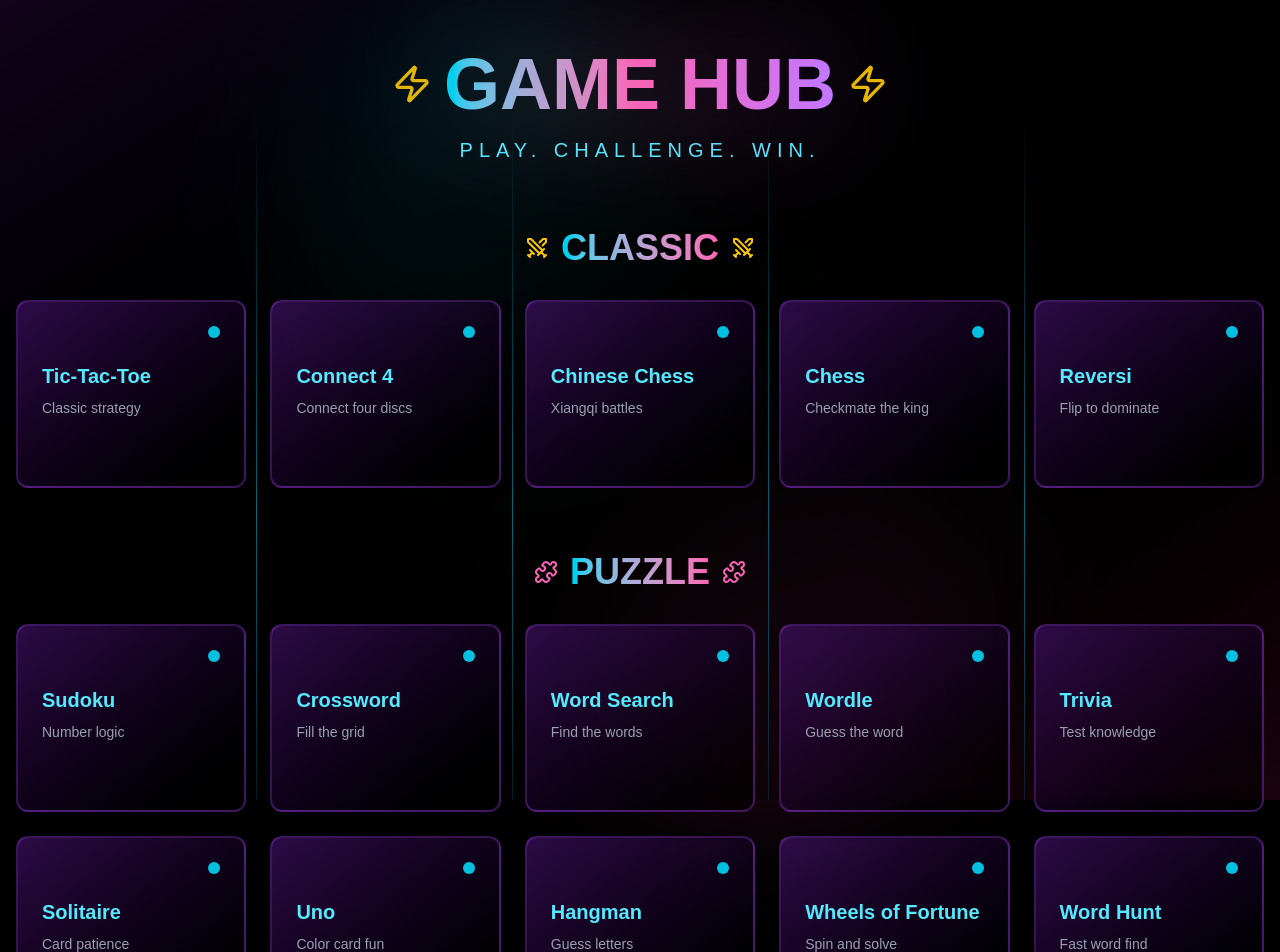
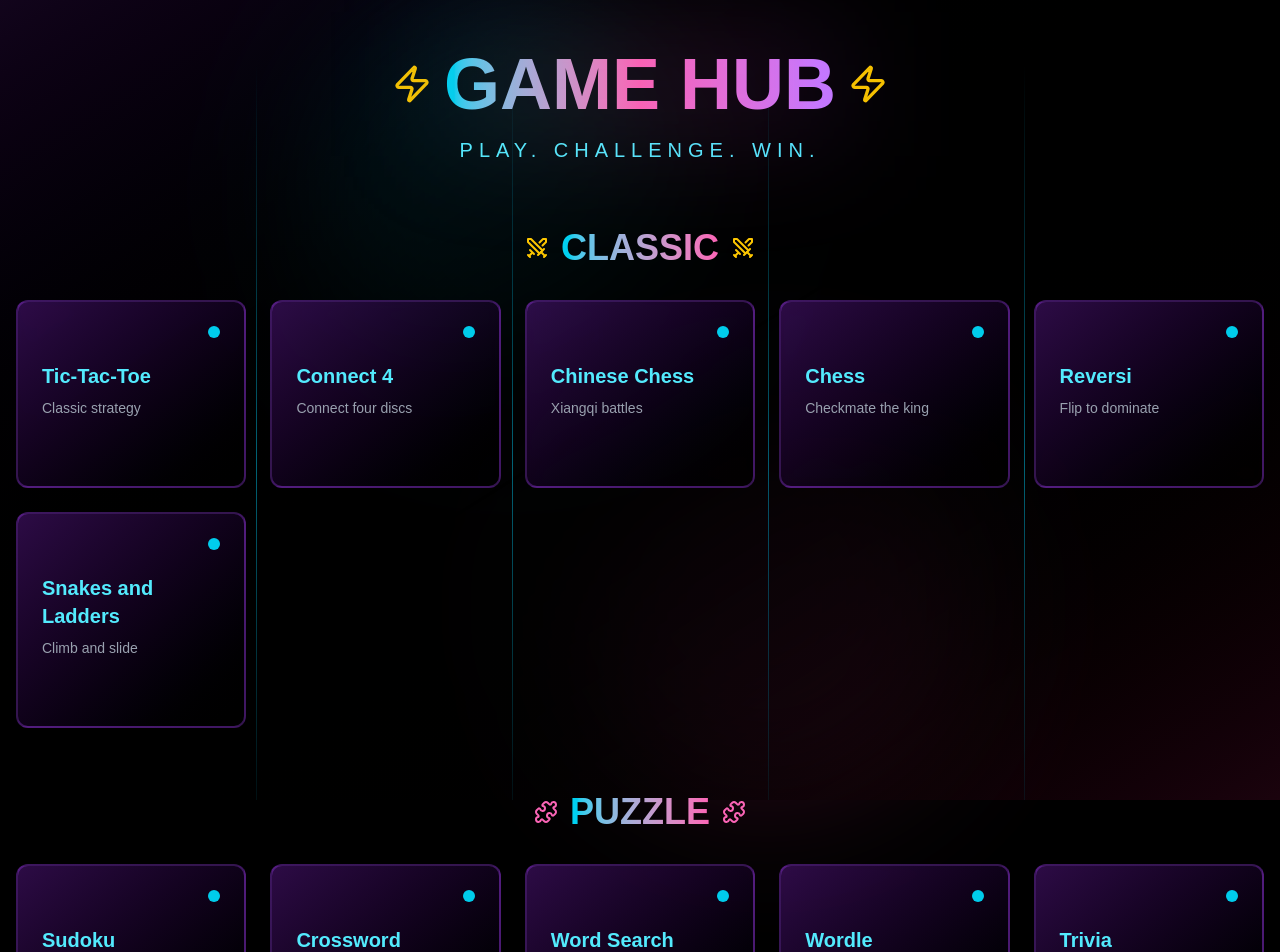
Before and after one commit to teozhengyang/games, a Next.js app in the folder app/: page / in a window 1280 px wide. Shown: the top 952 px of the page. Built offline with nearby package versions, Linux system fonts and the light colour scheme.

Commit message:
update games list

```diff
--- a/app/app/page.tsx
+++ b/app/app/page.tsx
@@ -18,6 +18,7 @@ export default function Home() {
                 { title: "Chinese Chess", description: "Xiangqi battles", href: "/chinese-chess" },
                 { title: "Chess", description: "Checkmate the king", href: "/chess" },
                 { title: "Reversi", description: "Flip to dominate", href: "/reversi" },
+                { title: "Snakes and Ladders", description: "Climb and slide", href: "/snakes-and-ladders" },
             ],
         },
         {
@@ -30,10 +31,6 @@ export default function Home() {
                 { title: "Wordle", description: "Guess the word", href: "/wordle" },
                 { title: "Trivia", description: "Test knowledge", href: "/trivia" },
                 { title: "Solitaire", description: "Card patience", href: "/solitaire" },
-                { title: "Uno", description: "Color card fun", href: "/uno" },
-                { title: "Hangman", description: "Guess letters", href: "/hangman" },
-                { title: "Wheels of Fortune", description: "Spin and solve", href: "/wheels-of-fortune" },
-                { title: "Word Hunt", description: "Fast word find", href: "/word-hunt" },
             ],
         },
         {
```
Also changed, not shown: 1 other file (tests, documents, lock files or other folders).
